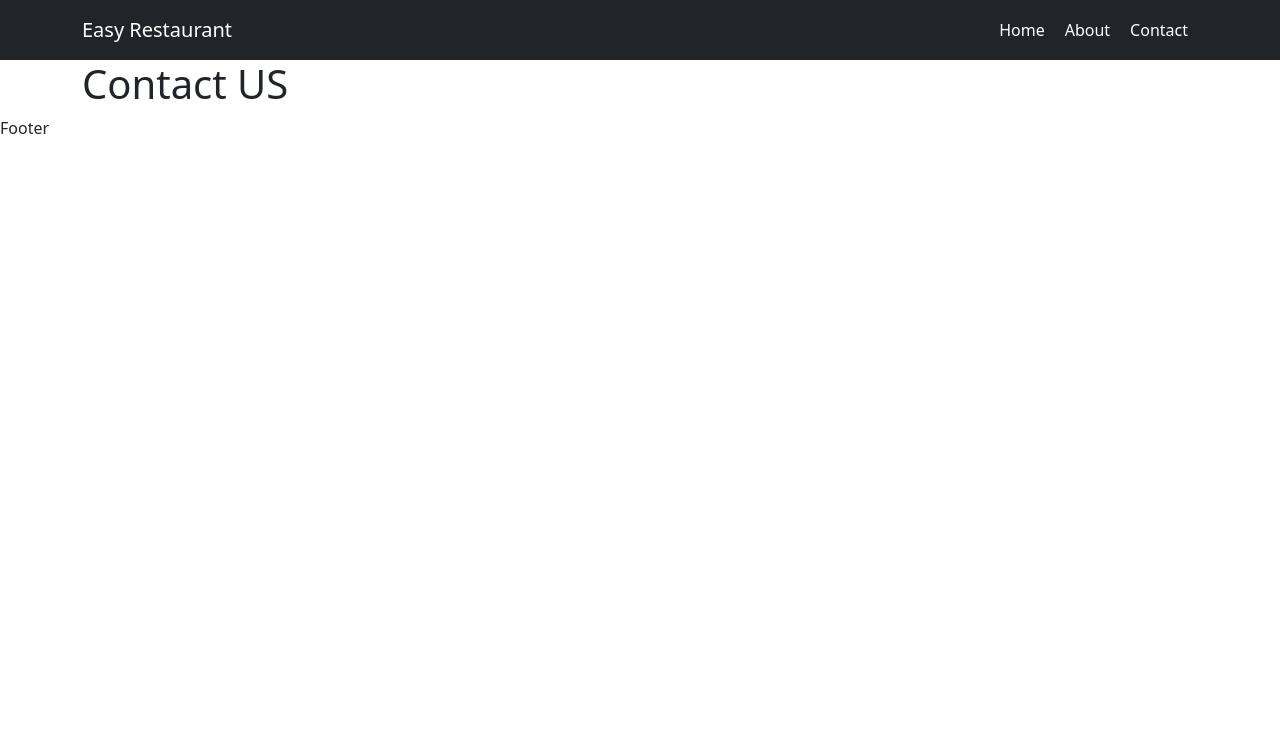
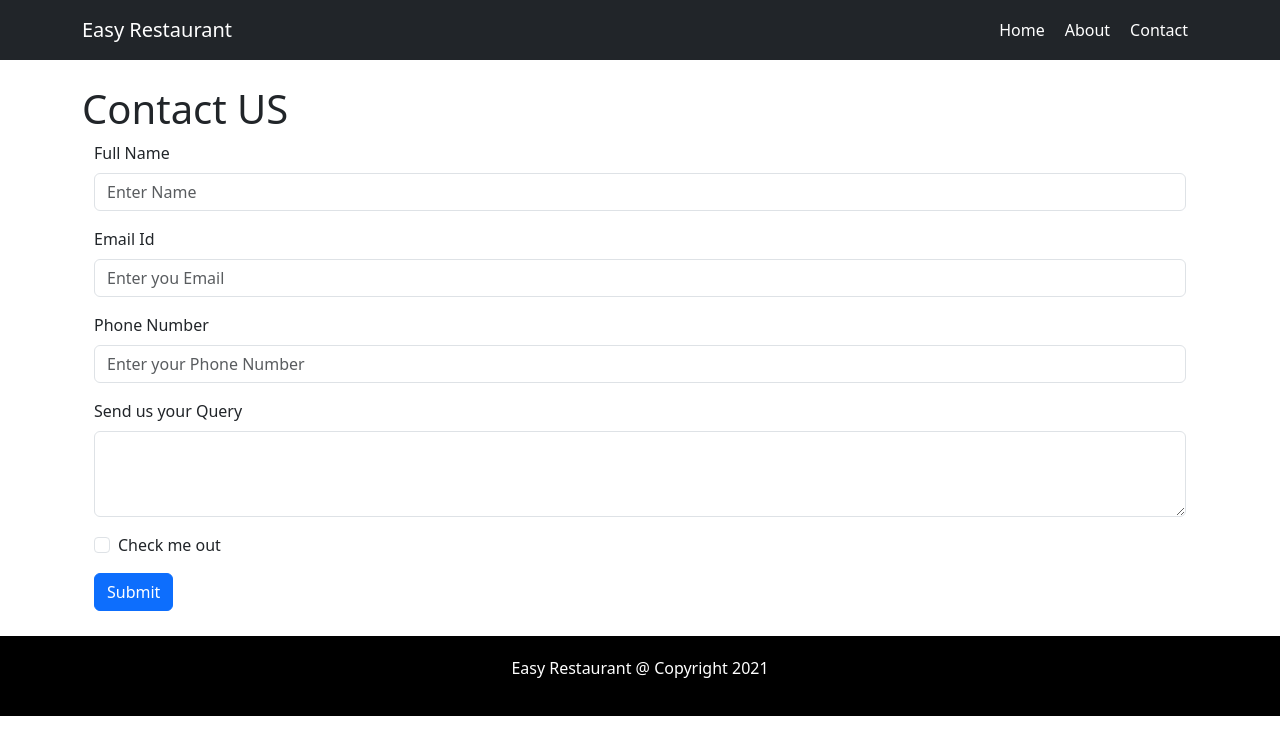
Before and after one commit to deeshubhatt07/Easy-Restaurant, a React (Create React App) app: page /contact in a window 1280 px wide. Shown: the top 754 px of the page. Built offline with nearby package versions, Linux system fonts and the light colour scheme.

Commit message:
Added Footer and CSS styling

```diff
--- a/src/components/Body/About.jsx
+++ b/src/components/Body/About.jsx
@@ -1,11 +1,22 @@
 import React from 'react'
+import { Container } from 'react-bootstrap'
 
 const About = () => {
-  return (
-    <div>
-      <h1>About Us</h1>
-    </div>
-  )
+    return (
+        <div>
+            <h1>About Us</h1>
+            <Container>
+                <p style={{fontSize:"large"}}>Lorem ipsum dolor, sit amet consectetur adipisicing elit. Cumque sit facilis culpa nostrum in, minus vero necessitatibus non eos quidem laboriosam laudantium impedit natus sint atque numquam esse vitae similique.
+                    Lorem ipsum dolor sit amet consectetur adipisicing elit. Perferendis dolore corporis a omnis asperiores minus ex minima dolores nostrum dicta. Quam, est! Culpa voluptatibus debitis id quisquam totam alias sit.
+                    Lorem, ipsum dolor sit amet consectetur adipisicing elit. Voluptas, repellat dignissimos itaque nulla facilis deleniti praesentium repudiandae modi tenetur dolor nobis saepe. Quos quibusdam illo beatae dolorum tempore quo laboriosam.
+                    Lorem ipsum dolor sit amet consectetur</p><p style={{fontSize:"large"}}> adipisicing elit. Nulla architecto debitis repudiandae qui, beatae deserunt, dicta totam maxime velit ad enim itaque aut inventore? Nisi provident voluptate natus suscipit in.
+                    Lorem ipsum dolor sit amet consectetur adipisicing elit. Soluta quas perferendis harum doloribus sed fuga optio eaque, reprehenderit ipsum consequatur atque eius quisquam temporibus. Nisi in animi magni ratione aliquam!
+                    Lorem ipsum, dolor sit amet consectetur adipisicing elit. Sapiente inventore optio nam at veniam, facere id neque quibusdam reiciendis asperiores dolor expedita tempore quisquam mollitia. Aut inventore recusandae praesentium repellendus?
+                    Lorem ipsum dolor sit amet consectetur adipisicing elit. Nihil tempore mollitia nulla aliquid reprehenderit velit. Repellat a laudantium nam iste, numquam sapiente minus aut perspiciatis placeat ad corrupti ducimus. Aliquam.
+                </p>
+            </Container>
+        </div>
+    )
 }
 
 export default About
--- a/src/components/Body/Contact.jsx
+++ b/src/components/Body/Contact.jsx
@@ -1,11 +1,44 @@
-import React from 'react'
+import React, { Fragment } from 'react'
+import { Container, Form, Button } from 'react-bootstrap'
 
 const Contact = () => {
-  return (
-    <div>
-      <h1>Contact US</h1>
-    </div>
-  )
+    return (
+        <div>
+            <Fragment>
+                <h1>Contact US</h1>
+                <Container>
+                    <Form>
+                        <Form.Group className="mb-3" controlId="formBasicName">
+                            <Form.Label>Full Name</Form.Label>
+                            <Form.Control type="text" placeholder="Enter Name" />
+                        </Form.Group>
+
+                        <Form.Group className="mb-3" controlId="formBasicEmail">
+                            <Form.Label>Email Id</Form.Label>
+                            <Form.Control type="email" placeholder="Enter you Email" />
+                        </Form.Group>
+
+                        <Form.Group className="mb-3" controlId="formBasicPhone">
+                            <Form.Label>Phone Number</Form.Label>
+                            <Form.Control type="text" placeholder="Enter your Phone Number" />
+                        </Form.Group>
+
+                        <Form.Group className="mb-3" controlId="exampleForm.ControlTextarea1">
+                            <Form.Label>Send us your Query</Form.Label>
+                            <Form.Control as="textarea" rows={3} />
+                        </Form.Group>
+
+                        <Form.Group className="mb-3" controlId="formBasicCheckbox">
+                            <Form.Check type="checkbox" label="Check me out" />
+                        </Form.Group>
+                        <Button variant="primary" type="submit">
+                            Submit
+                        </Button>
+                    </Form>
+                </Container>
+            </Fragment>
+        </div>
+    )
 }
 
 export default Contact
--- a/src/components/Body/DisplayItem.jsx
+++ b/src/components/Body/DisplayItem.jsx
@@ -12,7 +12,7 @@ const DisplayItem = props => {
 
   return (
     <div>
-      <Card style={{ width: '35rem' }}>
+      <Card style={{ width: '48rem' }}>
         <Card.Img variant="top" src={props.dishItem.image} />
         <Card.Body>
           <Card.Title style={{ cursor: "pointer" }}>{props.dishItem.name}</Card.Title>
--- a/src/components/Footer/Footer.jsx
+++ b/src/components/Footer/Footer.jsx
@@ -2,8 +2,17 @@ import React from 'react'
 
 const Footer = () => {
   return (
-    <div>
-      Footer
+    <div className="footer" style={{backgroundColor:"black",color:"white",padding:"20px", marginTop:"25px"}}>
+      <div className="container">
+        <div className="row justify-content-center">
+          <div className="col-auto">
+            <p>Easy Restaurant @ Copyright 2021 </p>
+
+          </div>
+        </div>
+
+      </div>
+
     </div>
   )
 }
--- a/src/components/Header/Header.jsx
+++ b/src/components/Header/Header.jsx
@@ -3,7 +3,7 @@ import Navigation from './Navigation'
 
 const Header = () => {
   return (
-    <div>
+    <div style={{marginBottom:"25px"}}>
         <Navigation />
     </div>
   )
```
